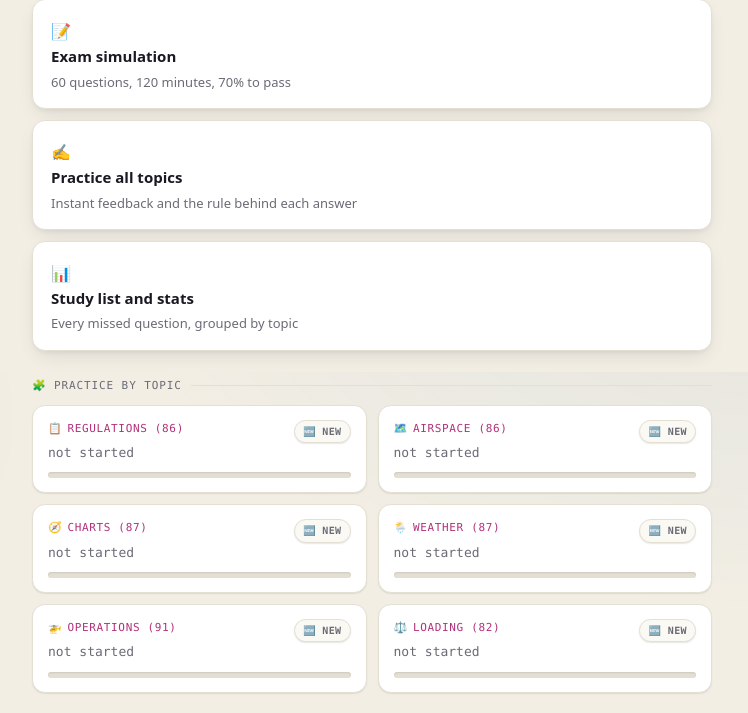
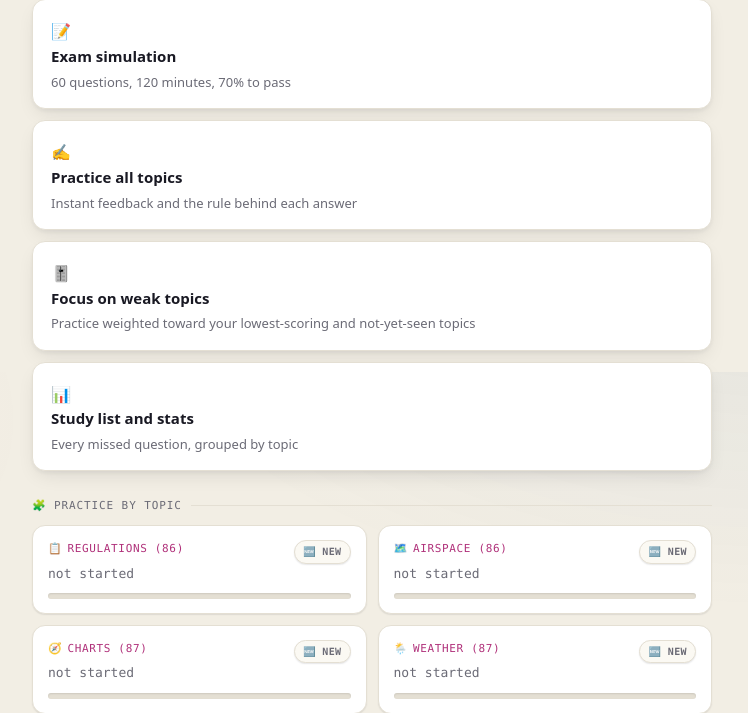
Before and after one commit to jha-ayush/part107_study_guide, a Flask app: page / in a window 1280 px wide. Shown: the part 428-1141 px from the top of the page, without its empty margins (268-1016 px from the left). Run offline with Flask 3, Linux system fonts and the light colour scheme; some libraries are stand-ins or nearby versions.

Commit message:
Add focus on weak topics card to home page

```diff
--- a/templates/home.html
+++ b/templates/home.html
@@ -20,6 +20,7 @@
   {% endif %}
   <a class="actioncard" href="{{ url_for('exam_start') }}"><b><span class="ic">📝</span>Exam simulation</b><span>{{ exam_n }} questions, {{ exam_min }} minutes, {{ exam_pass }}% to pass</span></a>
   <a class="actioncard" href="{{ url_for('practice', bucket='All') }}"><b><span class="ic">✍️</span>Practice all topics</b><span>Instant feedback and the rule behind each answer</span></a>
+  <a class="actioncard" href="{{ url_for('focus') }}"><b><span class="ic">🎚️</span>Focus on weak topics</b><span>Practice weighted toward your lowest-scoring and not-yet-seen topics</span></a>
   <a class="actioncard" href="{{ url_for('review') }}"><b><span class="ic">📊</span>Study list and stats</b><span>Every missed question, grouped by topic</span></a>
 </div>
 
```
